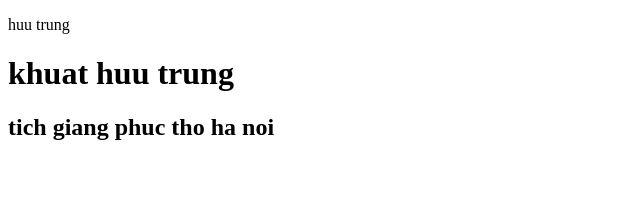
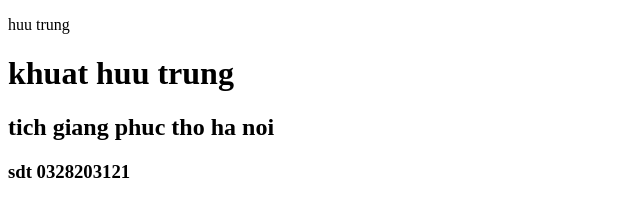
Before and after one commit to HuuTrungg22/HuuTrungg22, a plain HTML site: page index.html in a window 1280 px wide. Shown: the whole page, without its empty margins (0-640 px from the left). Drawn offline with Linux system fonts and the light colour scheme.

Commit message:
update commit 2

```diff
--- a/index.html
+++ b/index.html
@@ -10,6 +10,7 @@
     <p>huu trung</p>
     <h1>khuat huu trung</h1>
     <h2> tich giang phuc tho ha noi</h2>
+    <h3>sdt 0328203121</h3>
 
 </body>
 </html>
```
